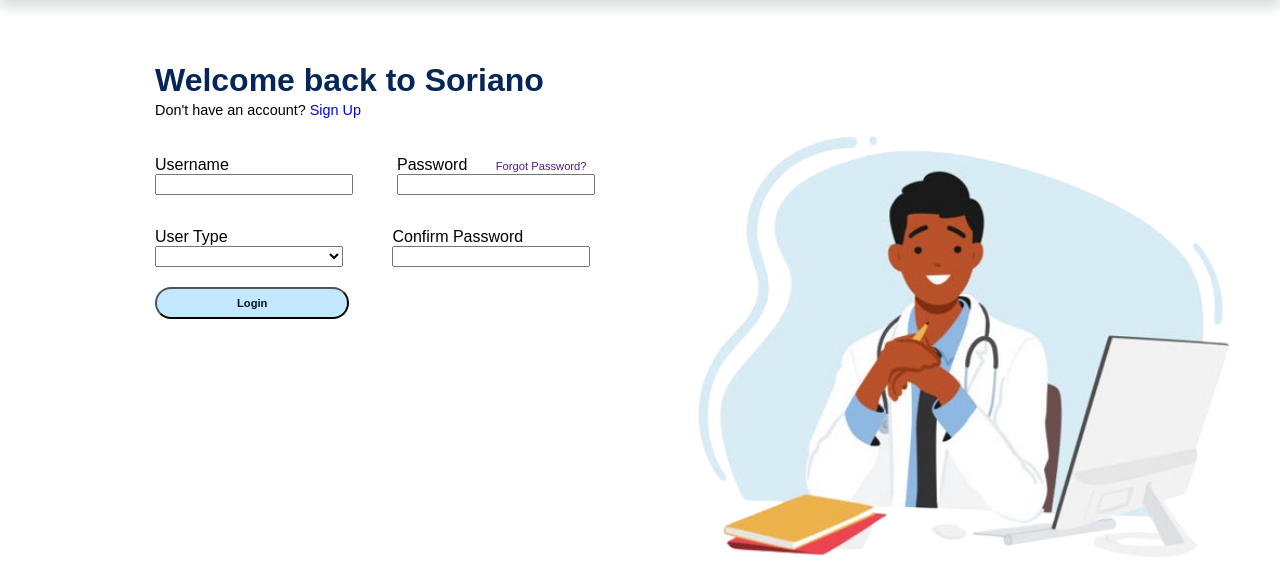
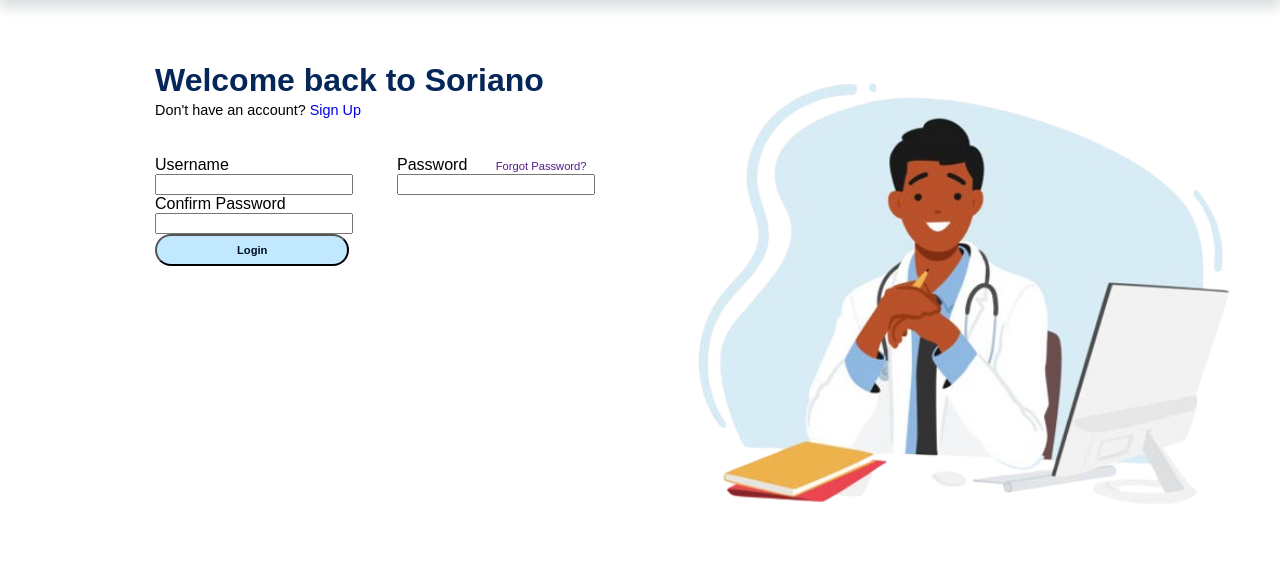
Before and after one commit to mccvliqht/Updated-Clinic-System, a PHP site: page /login.php in a window 1280 px wide. Shown: the part 72-657 px from the top of the page. Run offline with PHP 8.4, Linux system fonts and the light colour scheme.

Commit message:
Update login.php

```diff
--- a/login.php
+++ b/login.php
@@ -30,14 +30,14 @@
                         <input type="password" name="password" required class="your-password">
                     </div>
                     <div id="input-box">
-                    <div class="input-box">
+                    <!--<div class="input-box">
                         <label for="user-type" class="user-type">User Type</label>
                         <select id="user-type" name="user-type" required>
                             <option value="" disabled selected></option>
                             <option value="admin">Admin</option>
                             <option value="doctor">Doctor</option>
                         </select>
-                    </div>
+                    </div> -->
                     <div class="input-box2">
                         <label for="confirm-password" class="password">Confirm Password</label>
                         <input type="password" name="confirm_password" required class="your-password">
```
